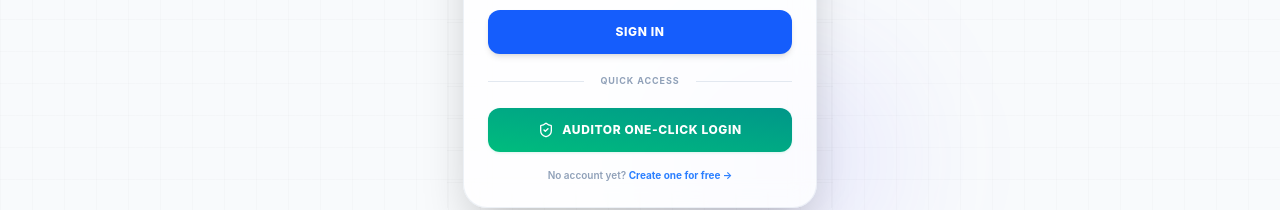
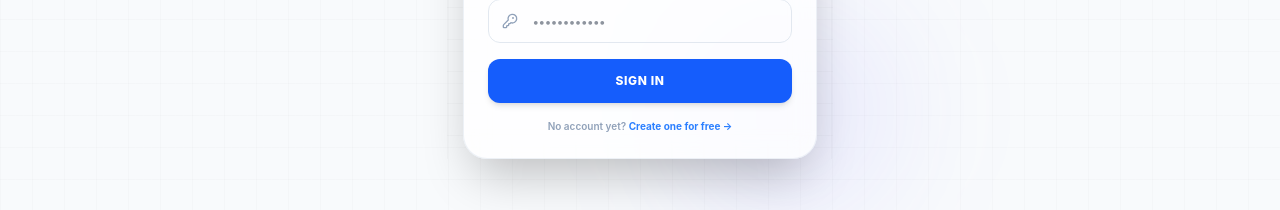
Before and after one commit to Eng-Kiman-ichege/ELD-Trip-planner, a React (Vite) app in the folder frontend/: page /login in a window 1280 px wide. Shown: the part 558-768 px from the top of the page. Built offline with nearby package versions, Linux system fonts and the light colour scheme; no server answers.

Commit message:
Remove Safety Auditor one-click bypass button from login flow

```diff
--- a/frontend/src/pages/Login.tsx
+++ b/frontend/src/pages/Login.tsx
@@ -4,7 +4,7 @@ import { PageContainer } from "../layouts/PageContainer"
 import { Card, CardContent, CardHeader, CardTitle, CardDescription } from "../components/ui/card"
 import { Button } from "../components/ui/button"
 import { api } from "../lib/api"
-import { ShieldCheck, Truck, KeyRound, Mail, Loader2, AlertCircle, Building2, CheckCircle2 } from "lucide-react"
+import { Truck, KeyRound, Mail, Loader2, AlertCircle, Building2, CheckCircle2 } from "lucide-react"
 
 type Mode = "login" | "signup"
 
@@ -73,25 +73,7 @@ export function Login() {
     }
   }
 
-  const handleAuditorBypass = async () => {
-    setIsLoading(true); setError(null)
-    try {
-      await api.auth.login("safety_auditor@routeeld.com", "SecurePassword123")
-      navigate("/dashboard")
-      window.location.reload()
-    } catch {
-      // Fallback: try username-based login for the seeded account
-      try {
-        await api.auth.login("safety_auditor", "SecurePassword123")
-        navigate("/dashboard")
-        window.location.reload()
-      } catch (err: any) {
-        setError("One-click login failed. Ensure the Django server is running and the seed account exists.")
-      }
-    } finally {
-      setIsLoading(false)
-    }
-  }
+
 
   return (
     <PageContainer className="bg-slate-50 dark:bg-slate-950 flex items-center justify-center min-h-[calc(100vh-16rem)] py-12">
@@ -211,23 +193,7 @@ export function Login() {
                   {isLoading ? <><Loader2 className="h-4 w-4 animate-spin" /> Signing In...</> : "Sign In"}
                 </Button>
 
-                {/* Divider */}
-                <div className="relative flex py-1 items-center">
-                  <div className="flex-grow border-t border-slate-200 dark:border-slate-800" />
-                  <span className="flex-shrink mx-4 text-[9px] font-bold text-slate-400 uppercase tracking-widest">Quick Access</span>
-                  <div className="flex-grow border-t border-slate-200 dark:border-slate-800" />
-                </div>
 
-                {/* One-click auditor bypass */}
-                <button
-                  type="button"
-                  onClick={handleAuditorBypass}
-                  disabled={isLoading}
-                  className="w-full h-11 bg-gradient-to-tr from-emerald-500 to-teal-600 hover:from-emerald-600 hover:to-teal-700 text-white font-extrabold text-xs tracking-wider uppercase rounded-xl transition-all shadow shadow-emerald-500/10 flex items-center justify-center gap-2 cursor-pointer disabled:opacity-60"
-                >
-                  <ShieldCheck className="h-4 w-4" />
-                  Auditor One-Click Login
-                </button>
                 <p className="text-[10px] text-center text-slate-400 font-semibold">
                   No account yet?{" "}
                   <button type="button" onClick={() => switchMode("signup")} className="text-blue-500 hover:underline font-bold cursor-pointer">
```
